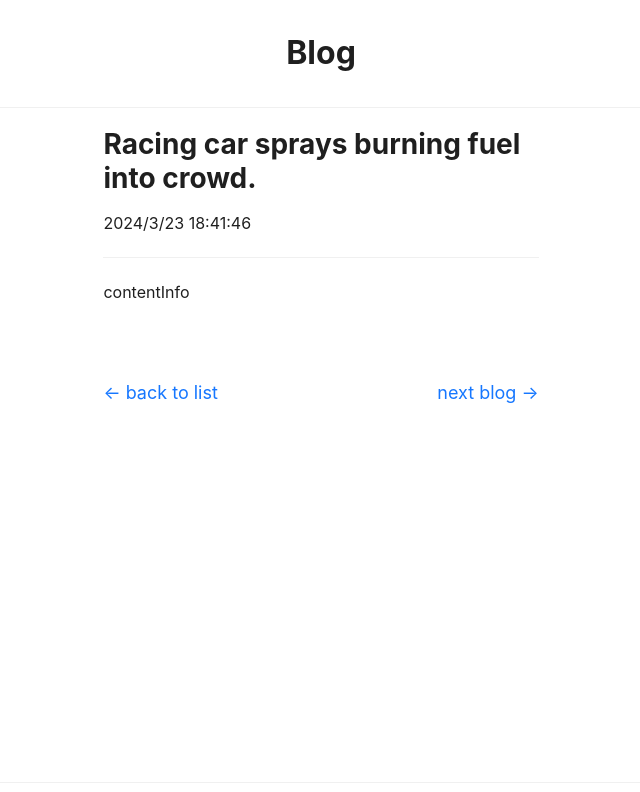
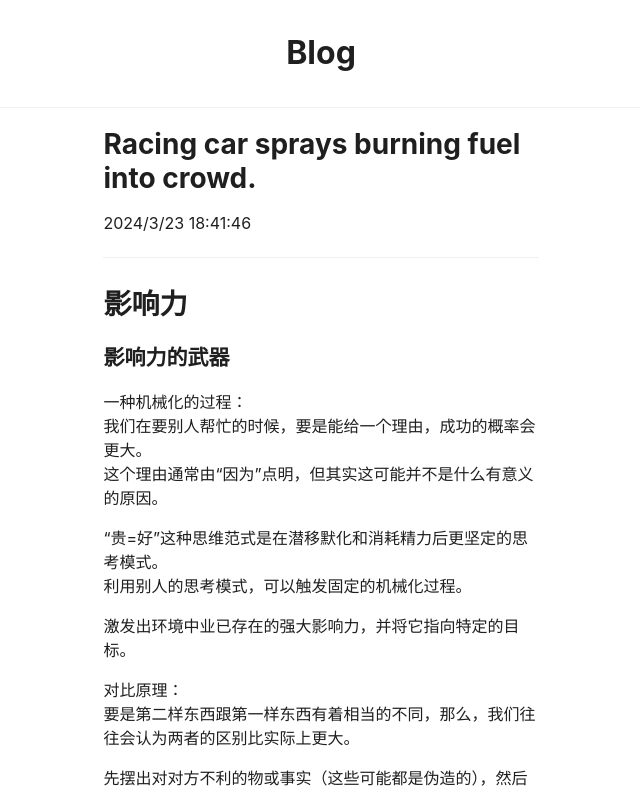
Before and after one commit to daidaiEbao/oSpace_Front, a Next.js app: page /blog/2 in a window 1280 px wide. Shown: the top 792 px of the page, without its empty margins (319-959 px from the left). Built offline with nearby package versions, Linux system fonts and the light colour scheme.

Commit message:
feat: add link

```diff
--- a/src/app/blog/[id]/Detail.tsx
+++ b/src/app/blog/[id]/Detail.tsx
@@ -127,7 +127,7 @@ const Detail : React.FC = (props) => {
         <Divider/>
 
         <div>
-        <Markdown remarkPlugins={[remarkGfm]}>{"contentInfo"}</Markdown>
+        <Markdown remarkPlugins={[remarkGfm]}>{contentInfo}</Markdown>
         </div>
         <div style={{marginTop: 80}}>
             <Row justify={'space-between'}>
--- a/src/app/blog/layout.tsx
+++ b/src/app/blog/layout.tsx
@@ -2,6 +2,7 @@
 
 import React from "react";
 import { Layout, Divider} from "antd";
+import Link from "next/link";
 
 
 const { Header, Content, Footer }  = Layout;
@@ -44,7 +45,9 @@ const AboutLayout = ({
             <Footer style={footerStyle}>
             <Divider style={{marginTop: 0}} />
             <p>
+            <Link href={"/"} style={{color: 'black', textDecorationLine: 'underline'}}>
             own Space
+            </Link>
             </p>
              <p>
              ©{new Date().getFullYear()}
```
